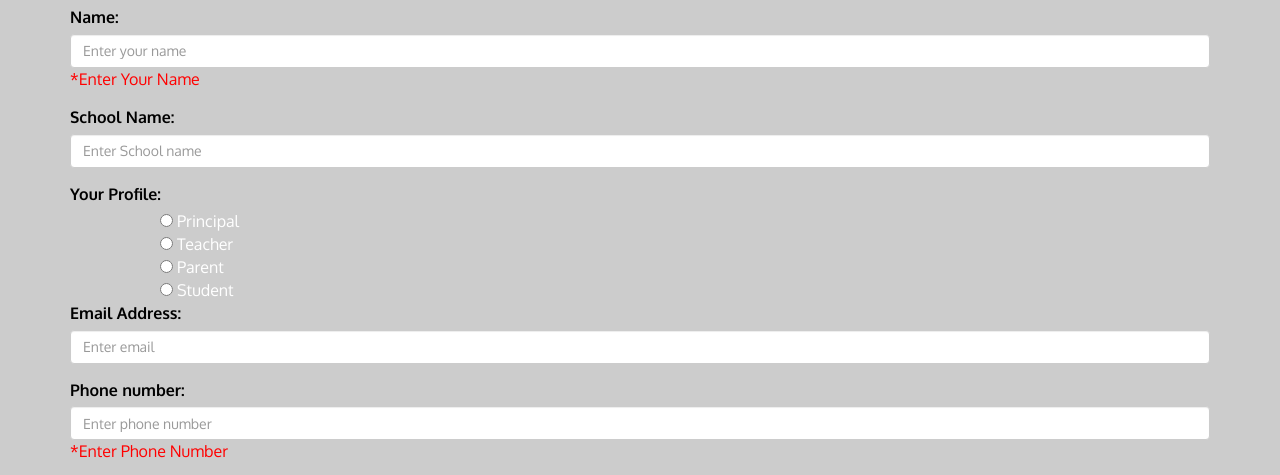
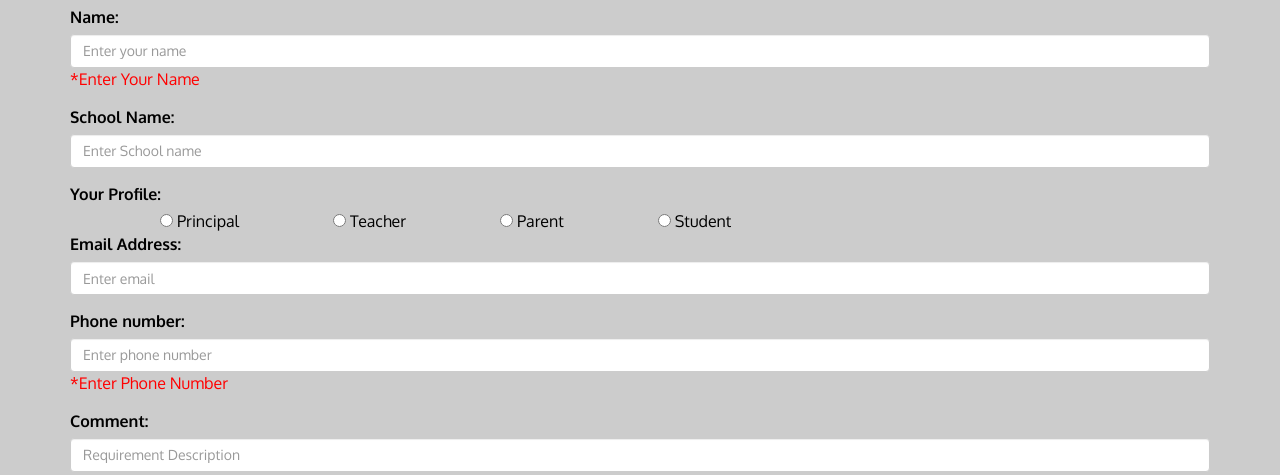
Before and after one commit to krwani/YesMam, a plain HTML site: page next.html in a window 1280 px wide. Shown: the part 309-784 px from the top of the page. Drawn offline with nearby package versions, Linux system fonts and the light colour scheme.

Commit message:
Update next.html

```diff
--- a/next.html
+++ b/next.html
@@ -79,10 +79,10 @@
     </div>
   <form>
   <label style="color:black;">Your Profile:</label><br>
-  <input type="radio" value="name" style="margin-left:90px; color:black;"> Principal<br>
-  <input type="radio" value="name" style="margin-left:90px; color:black;"> Teacher<br>
-  <input type="radio" value="name" style="margin-left:90px; color:black;"> Parent<br>
-  <input type="radio" value="name" style="margin-left:90px; color:black;"> Student<br>
+  <input type="radio" value="name" style="margin-left:90px;"><span style= color:black;"> Principal</span<br>
+  <input type="radio" value="name" style="margin-left:90px;"><span style= color:black;"> Teacher</span<br>
+  <input type="radio" value="name" style="margin-left:90px;"><span style= color:black;"> Parent</span<br>
+  <input type="radio" value="name" style="margin-left:90px;"><span style= color:black;"> Student</span<br>
   </form>
     <div class="form-group">
       <label for="email">Email Address:</label>
```
